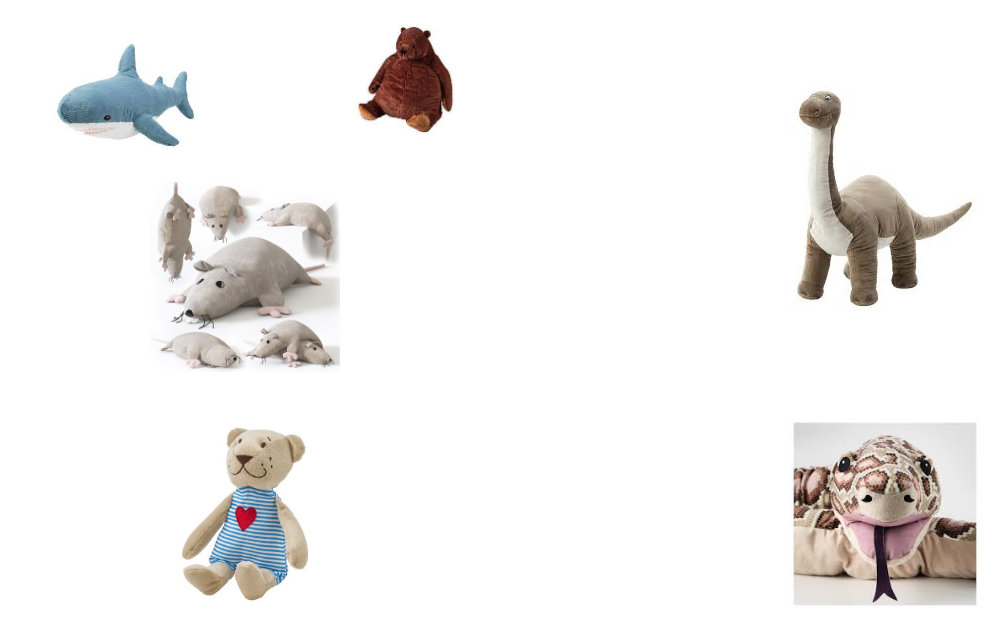
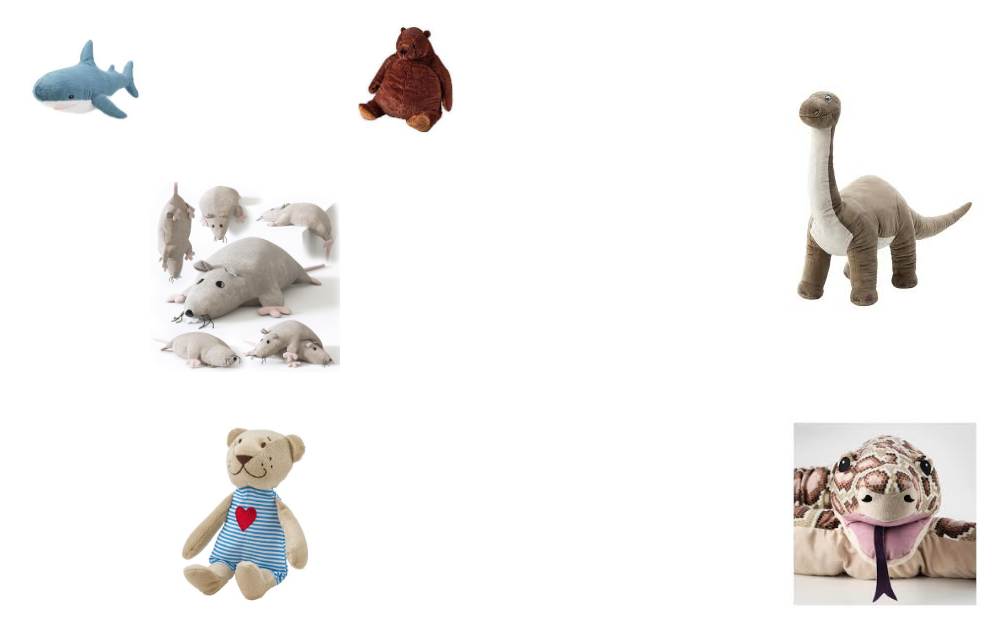
Before and after one commit to tmtmfmu/ssss, a plain HTML site: page index.html in a window 1280 px wide. Shown: the whole page, without its empty margins (75-1083 px from the left). Drawn offline with Linux system fonts and the light colour scheme.

Commit message:
Update style.css

```diff
--- a/style.css
+++ b/style.css
@@ -16,8 +16,8 @@ grid-column-start: 1;
 grid-column-end: 3;
 grid-row-start: 1;
 grid-row-end: 3;
-    width: 100%;
-height: 100%;
+    width: 50 mm;
+height: 50 mm;
 }
 
 .gallery__item--2 {
```
